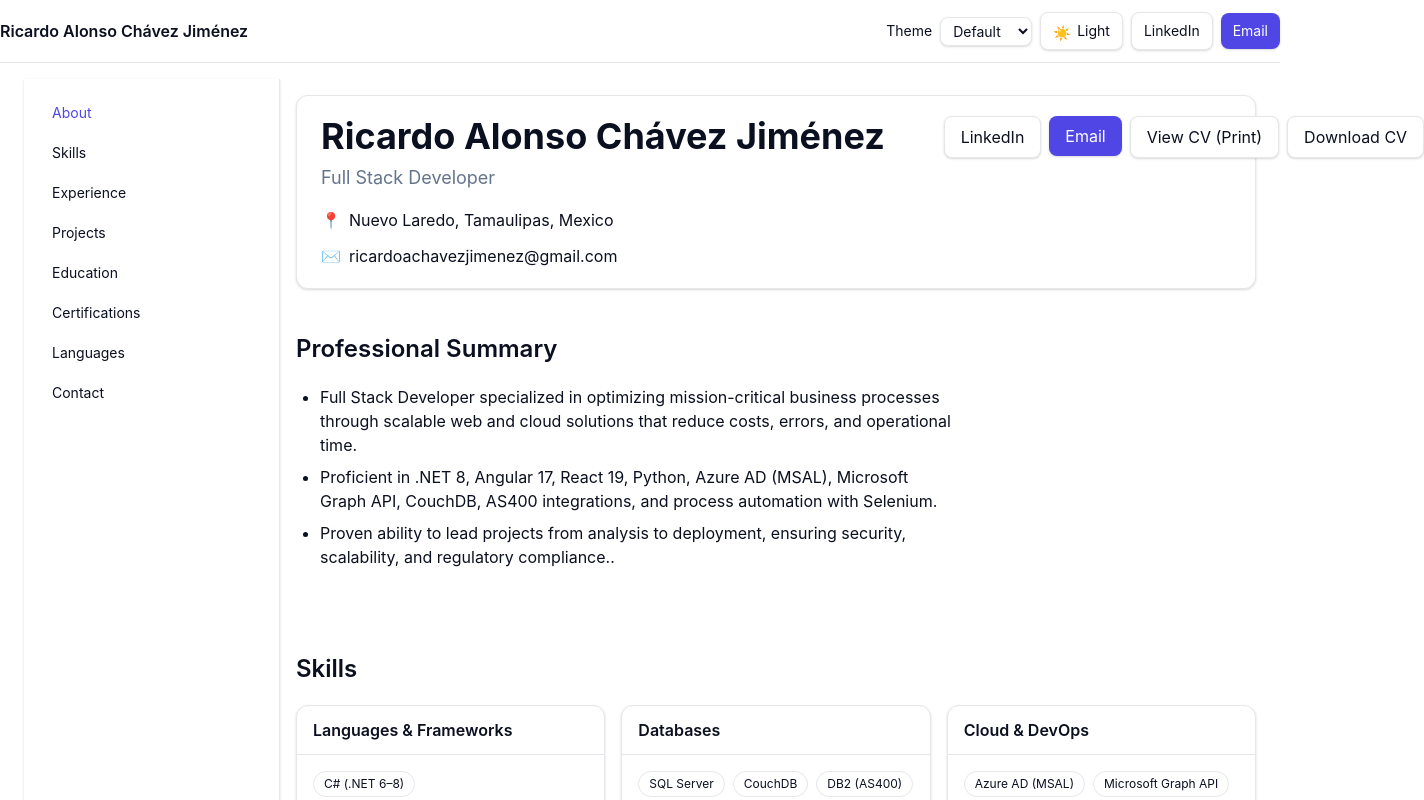
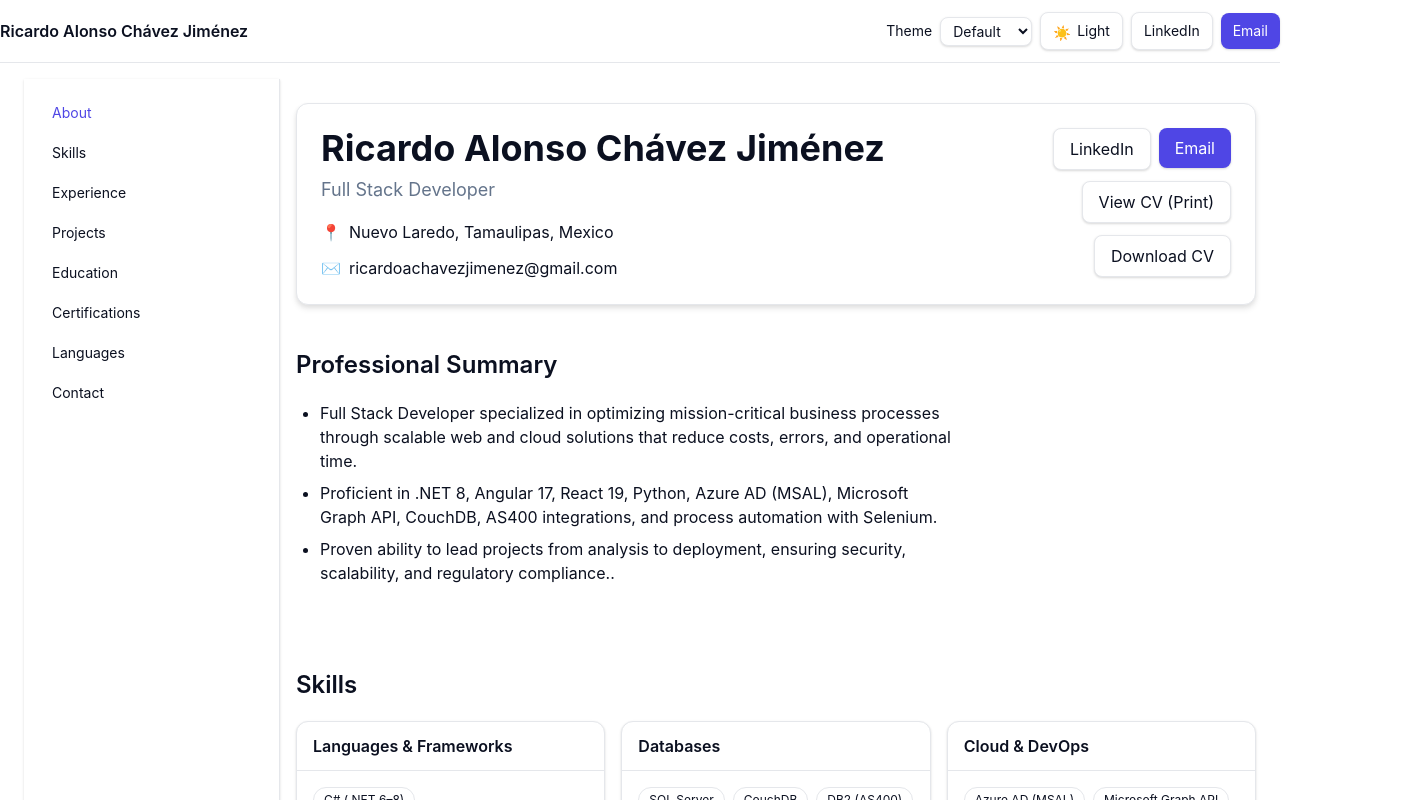
Before and after one commit to RAChavezz/portafolio, a React (Vite) app: page / in a window 1280 px wide. Shown: the top 800 px of the page, 1424 px wide, since content can reach past the window. Built offline with nearby package versions, Linux system fonts and the light colour scheme.

Commit message:
ajuste de hero card v2

```diff
--- a/src/components/Hero.tsx
+++ b/src/components/Hero.tsx
@@ -19,7 +19,7 @@ export default function Hero() {
             </a>
           </div>
         </div>
-        <div className="lg:ml-auto flex items-start lg:justify-end gap-2 whitespace-nowrap">
+        <div className="lg:ml-auto flex flex-wrap items-start justify-start gap-2 lg:justify-end">
           <a
             href={profile.links.find(l => l.label.toLowerCase().includes('linkedin'))?.href}
             target="_blank"
--- a/src/components/ui/HeroCard.tsx
+++ b/src/components/ui/HeroCard.tsx
@@ -4,7 +4,7 @@ import type { ReactNode } from 'react';
 export default function HeroCard({ children, className = '' }: { children: ReactNode; className?: string }) {
   return (
     <section
-      className={`mx-auto mt-4 w-full max-w-6xl rounded-radius-lg border border-border bg-card px-4 py-4 shadow-elevation-1 sm:px-6 sm:py-5 ${className}`}
+      className={`mx-auto mt-6 w-full max-w-6xl rounded-radius-lg border border-border bg-card px-4 py-5 shadow-elevation-2 transition-shadow hover:shadow-elevation-3 sm:px-6 sm:py-6 ${className}`}
     >
       {children}
     </section>
```
